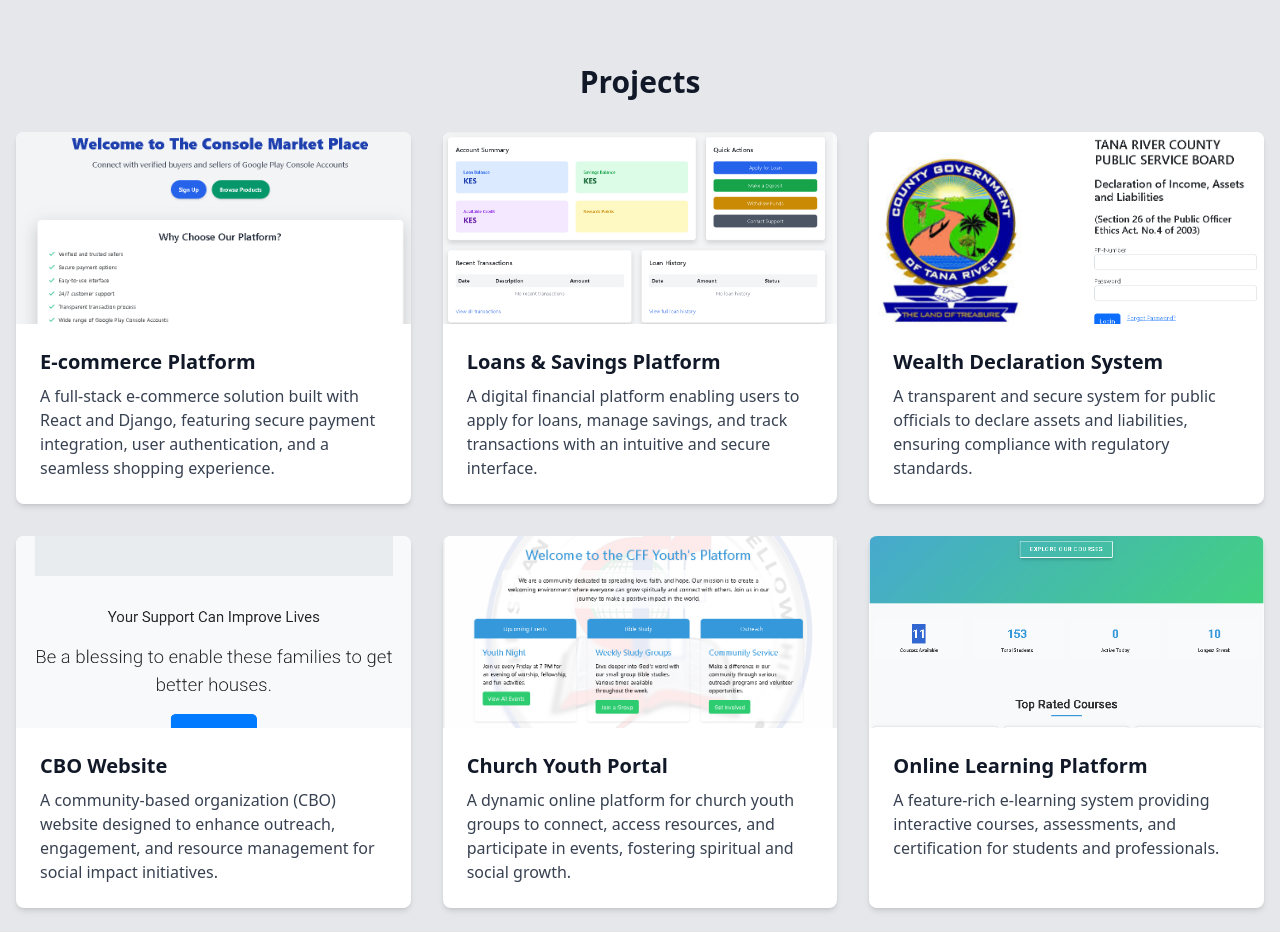
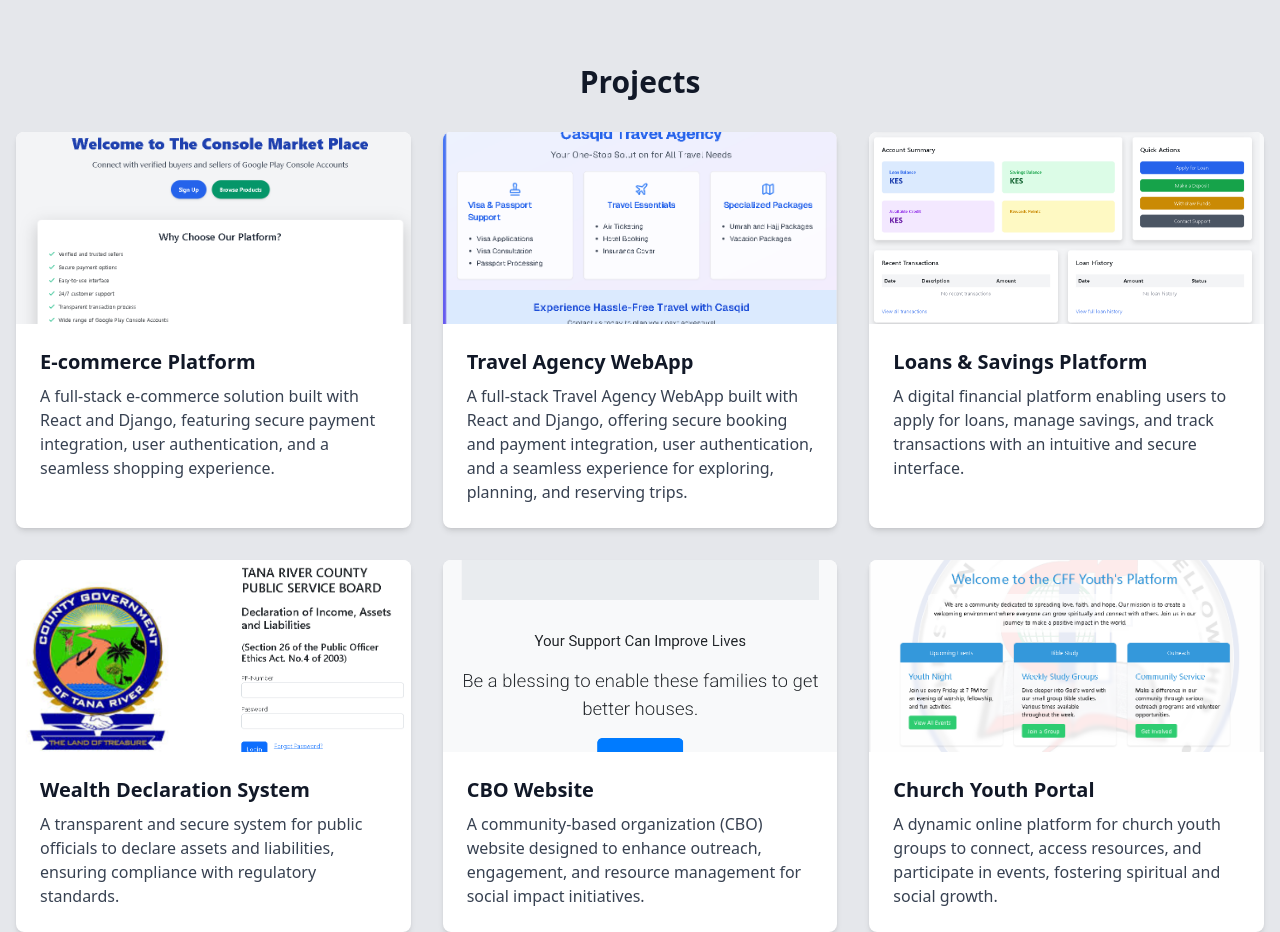
Before and after one commit to JosephSamwa/personal-portfolio, a plain HTML site: page index.html in a window 1280 px wide. Shown: the part 1840-2772 px from the top of the page. Drawn offline with nearby package versions, Linux system fonts and the light colour scheme.

Commit message:
added Casqid to my portfolio

```diff
--- a/index.html
+++ b/index.html
@@ -228,6 +228,13 @@
                     <div class="p-6">
                         <h4 class="font-bold text-xl mb-2">E-commerce Platform</h4>
                         <p class="text-gray-700">A full-stack e-commerce solution built with React and Django, featuring secure payment integration, user authentication, and a seamless shopping experience.</p>
+                    </div>
+                </div>
+                <div class="project-card bg-white rounded-lg overflow-hidden shadow-md hidden-element">
+                    <img src="travel.png" alt="E-commerce Platform" class="w-full h-48 object-cover">
+                    <div class="p-6">
+                        <h4 class="font-bold text-xl mb-2">Travel Agency WebApp</h4>
+                        <p class="text-gray-700">A full-stack Travel Agency WebApp built with React and Django, offering secure booking and payment integration, user authentication, and a seamless experience for exploring, planning, and reserving trips.</p>
                     </div>
                 </div>
                 <div class="project-card bg-white rounded-lg overflow-hidden shadow-md hidden-element">
```
